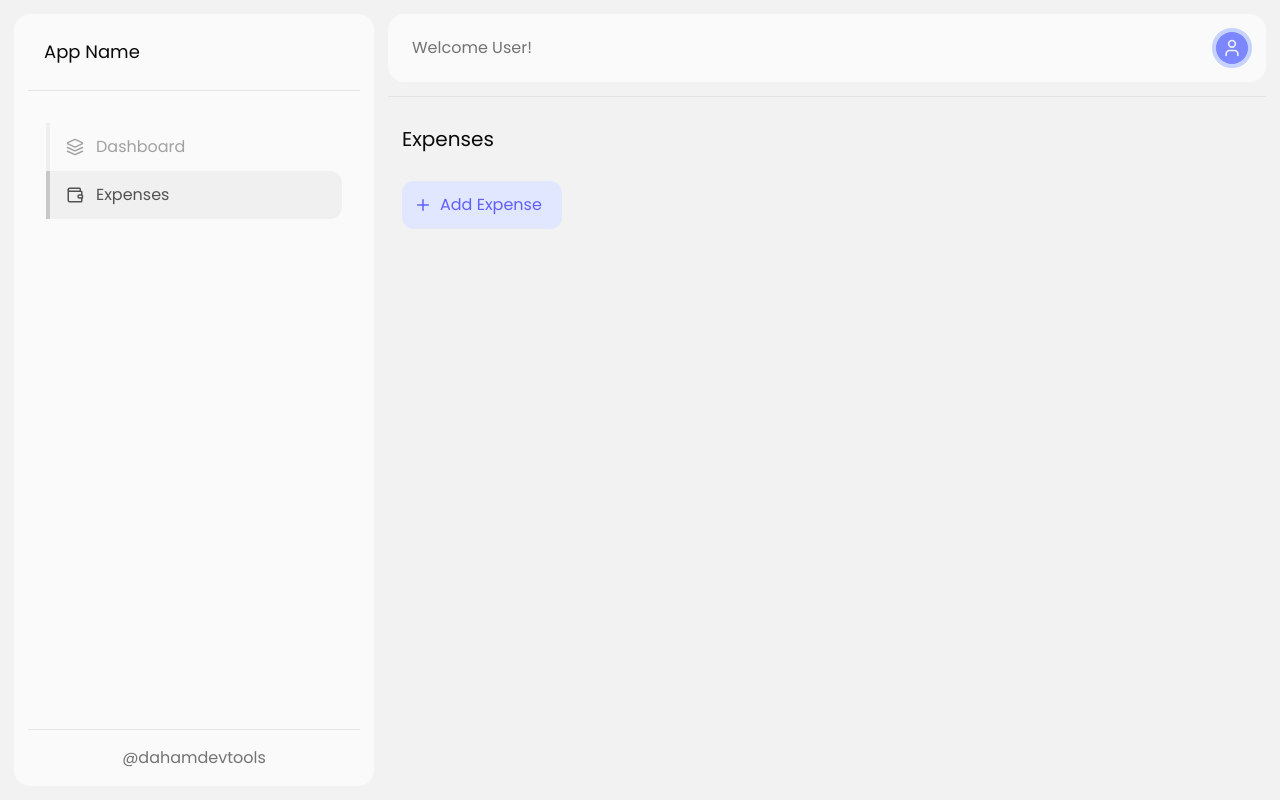
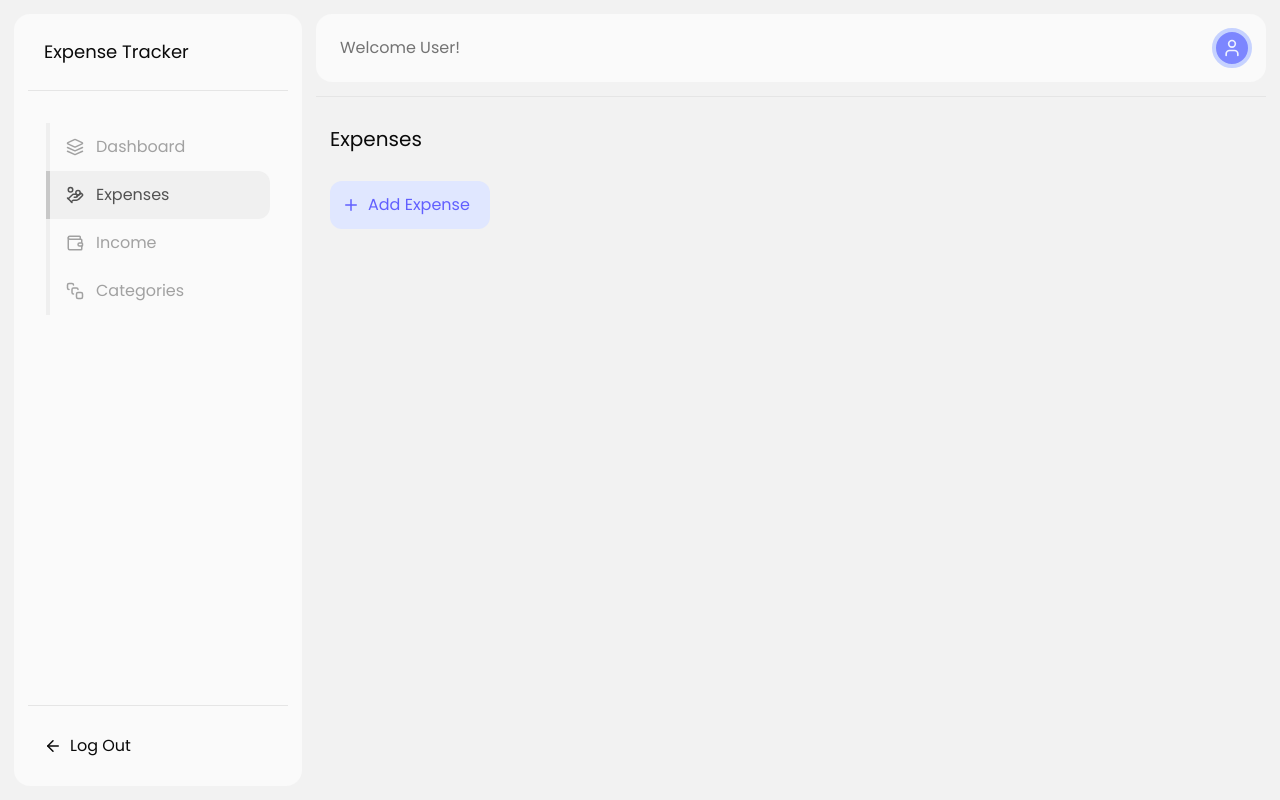
Before and after one commit to dahamdevtools/personal-expense-tracker, a Next.js app: page /expenses in a window 1280 px wide. Built offline with nearby package versions, Linux system fonts and the light colour scheme.

Commit message:
feat: update SideMenu component with new icons and layout adjustments

```diff
--- a/components/sideMenu.tsx
+++ b/components/sideMenu.tsx
@@ -3,22 +3,30 @@
 import { NavItemTypes } from "@/types/navigation";
 import Link from "next/link";
 import { usePathname } from "next/navigation";
-import { LuLayers, LuWallet } from "react-icons/lu";
+import {
+  LuArrowLeft,
+  LuHandCoins,
+  LuLayers,
+  LuSquareStack,
+  LuWallet,
+} from "react-icons/lu";
 
 const NavItems: NavItemTypes[] = [
   { route: "/dashboard", label: "Dashboard", icon: <LuLayers /> },
-  { route: "/expenses", label: "Expenses", icon: <LuWallet /> },
+  { route: "/expenses", label: "Expenses", icon: <LuHandCoins /> },
+  { route: "/income", label: "Income", icon: <LuWallet /> },
+  { route: "/categories", label: "Categories", icon: <LuSquareStack /> },
 ];
 
 export default function SideMenu() {
   const pathName = usePathname();
 
   return (
-    <div className="w-90 h-screen hidden lg:flex overflow-hidden py-3.5">
+    <div className="w-72 h-screen hidden lg:flex overflow-hidden py-3.5">
       <div className="w-full h-full flex flex-col rounded-2xl bg-neutral-50">
         <div className="w-full h-fit flex px-3.5">
           <div className="w-full h-fit py-6 px-4 border-b border-neutral-200">
-            <p className="text-lg">App Name</p>
+            <p className="text-lg">Expense Tracker</p>
           </div>
         </div>
         <div className="w-full min-h-0 flex-1 flex-col overflow-y-auto p-8">
@@ -35,12 +43,10 @@ export default function SideMenu() {
         </div>
         <div className="w-full h-fit px-3.5 flex">
           <div className="w-full h-fit flex items-center justify-center py-4 border-t border-neutral-200">
-            <Link
-              href={"https://github.com/dahamdevtools"}
-              className="text-center hover:underline text-neutral-500"
-            >
-              @dahamdevtools
-            </Link>
+            <button className="w-full h-12 rounded-xl flex items-center px-4 gap-2 duration-200 hover:bg-neutral-200/50">
+              <LuArrowLeft className="text-lg" />
+              <span>Log Out</span>
+            </button>
           </div>
         </div>
       </div>
```
